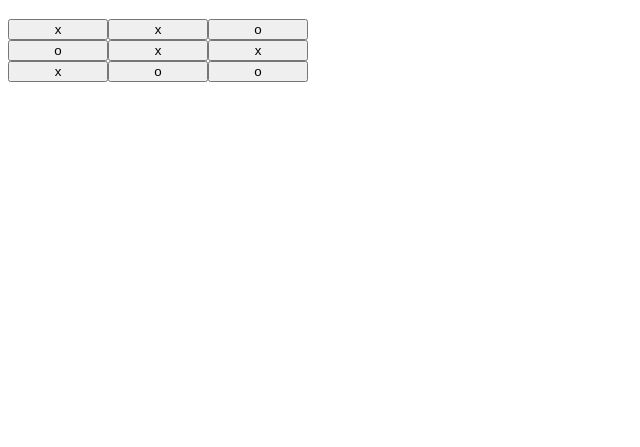
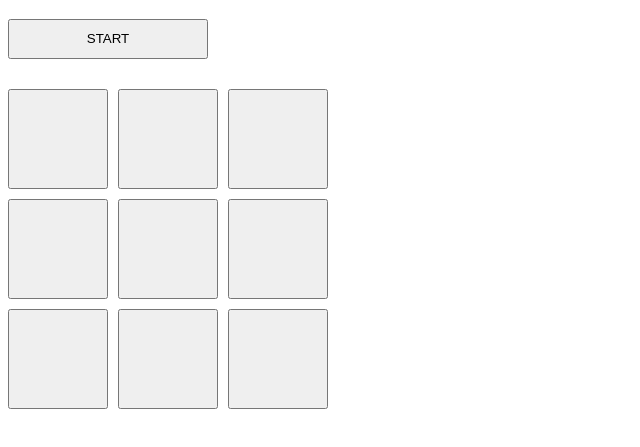
Before and after one commit to felipecook/tic-tac-toe, a plain HTML site: page index.html in a window 1280 px wide. Shown: the part 69-516 px from the top of the page, without its empty margins (0-640 px from the left). Drawn offline with Linux system fonts and the light colour scheme.

Commit message:
updating gameController

```diff
--- a/app.js
+++ b/app.js
@@ -1,7 +1,7 @@
 
 //The Module that holds the gameboard
 const gameBoard = (() => {
-  const gameBoardArray = ['x','x','o','o','x','x','x','o','o'];
+  const gameBoardArray = ['','','','','','','','',''];
   return {gameBoardArray};
 })();
 
@@ -29,9 +29,18 @@ const displayController = (() => {
   titleDiv.appendChild(gameTitle);
 
   //CREATE THE GAME ELEMENTS
+  const gameStartDiv = document.createElement('div');
+  gameStartDiv.classList.add('container');
+
   const gameDiv = document.createElement('div');
   gameDiv.classList.add('container');
   gameDiv.id = 'game__container';
+
+  //Start game button
+  const startGameButton = document.createElement('button');
+  startGameButton.id = 'startGameButton';
+  startGameButton.innerHTML = 'START';
+  gameStartDiv.appendChild(startGameButton);
 
   //Game Holder
   for (let index = 0; index < gameBoardSlots.length; index++) {
@@ -39,6 +48,7 @@ const displayController = (() => {
     console.log(gameBoardElement);
     let tttButton = document.createElement('button');
     tttButton.id = `tttButton${index}`;
+    tttButton.classList = 'tttButtons'
     tttButton.innerHTML = gameBoardElement;
     gameDiv.appendChild(tttButton);
   }
@@ -47,14 +57,27 @@ const displayController = (() => {
 
   //Attach the title and game body to the webPageBody
   webPageBody.appendChild(titleDiv);
+  webPageBody.appendChild(gameStartDiv);
   webPageBody.appendChild(gameDiv);
 
-  return {webPageBody};
+  return {webPageBody, startGameButton};
 })();
 
 
 // This will start the game
 const gameController = (() => {
-  console.log(webPageBody);
+  startGameButton = displayController.startGameButton;
+  startGameButton.addEventListener('click', startGame)
+
+  const gameWon = false;
+
+  tttButtons = document.querySelectorAll('.tttButtons');
+
+  function startGame() {
+    do {
+      tttButtons.addEventListener('click', displayXO);
+    } while (!gameWon);
+
+  };
 
 })();
--- a/styles.css
+++ b/styles.css
@@ -5,5 +5,17 @@
 #game__container {
   display: grid;
   grid-template-columns: 100px 100px 100px;
+  gap: 10px;
+  margin-top: 30px;
 
 }
+
+#startGameButton {
+  width: 200px;
+  height: 40px;
+}
+
+.tttButtons {
+  width: 100px;
+  height: 100px;
+}
```
